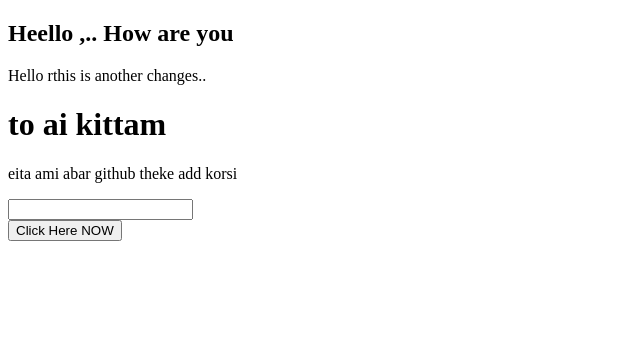
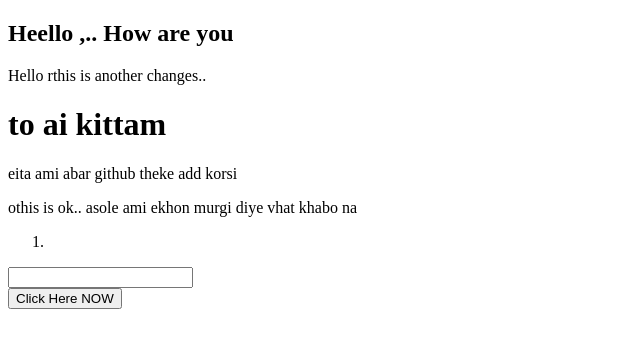
Before and after one commit to mrmjij/My-first-Website, a plain HTML site: page index.html in a window 1280 px wide. Shown: the whole page, without its empty margins (0-640 px from the left). Drawn offline with Linux system fonts and the light colour scheme.

Commit message:
Update index.html
heiii

```diff
--- a/index.html
+++ b/index.html
@@ -10,6 +10,10 @@
     <p>Hello rthis is another changes..</p>
     <h1>to ai kittam</h1>
     <p> eita ami abar github theke add korsi</p>
+    <p>othis is ok.. asole ami ekhon murgi diye vhat khabo na</p>
+    <ol>
+        <li ok </li>
+    </ol>
 
     <input type="text">
     <br>
```
